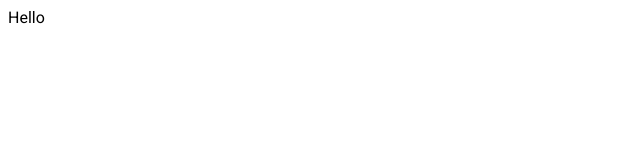
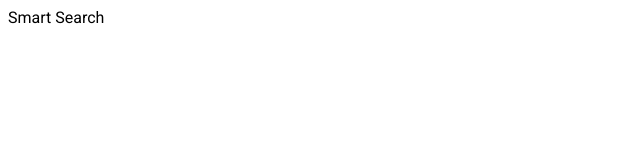
Before and after one commit to babaeiFateme/smart-search-reader, a React (Vite) app: page / in a window 1280 px wide. Shown: the top 160 px of the page, without its empty margins (0-640 px from the left). Built offline with nearby package versions, Linux system fonts and the light colour scheme.

Commit message:
feat: add react-router

```diff
--- a/package.json
+++ b/package.json
@@ -11,7 +11,8 @@
   },
   "dependencies": {
     "react": "^19.1.0",
-    "react-dom": "^19.1.0"
+    "react-dom": "^19.1.0",
+    "react-router-dom": "^7.6.1"
   },
   "devDependencies": {
     "@eslint/js": "^9.25.0",
--- a/src/App.tsx
+++ b/src/App.tsx
@@ -1,12 +1,13 @@
 
+import { Routes, Route } from 'react-router-dom'
 import './styles/master.scss'
+import Home from './styles/pages/Home'
 
-function App() {
-
+const App = () => {
   return (
-    <>
-Hello
-    </>
+    <Routes>
+      <Route path="/" element={<Home />} />
+    </Routes>
   )
 }
 
--- a/src/main.tsx
+++ b/src/main.tsx
@@ -1,10 +1,10 @@
-import { StrictMode } from 'react'
 import { createRoot } from 'react-dom/client'
 import './styles/master.min.css'
 import App from './App'
+import { BrowserRouter } from 'react-router-dom'
 
 createRoot(document.getElementById('root')!).render(
-  <StrictMode>
+  <BrowserRouter>
     <App />
-  </StrictMode>,
+  </BrowserRouter>
 )
--- /dev/null
+++ b/src/styles/pages/Home.tsx
@@ -0,0 +1,7 @@
+const Home = () => {
+    return (
+        <div>Smart Search</div>
+    )
+}
+
+export default Home
```
Also changed, not shown: 1 other file (tests, documents, lock files or other folders).
